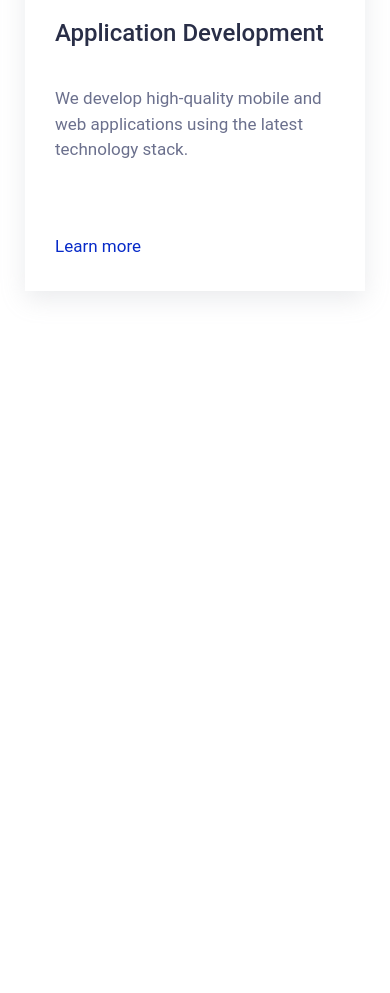
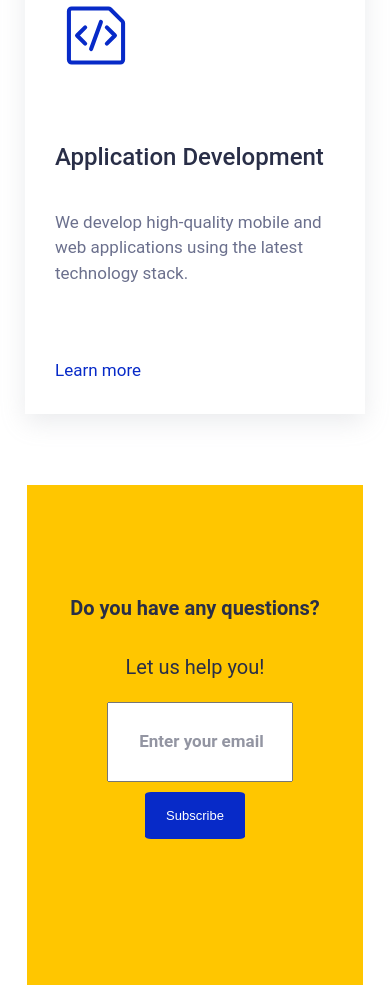
Before and after one commit to NataliaChueco/ironhack-mid-term-project, a plain HTML site: page index.html in a window 390 px wide. Shown: the part 4243-5236 px from the top of the page. Before the commit the page ends 4572 px from the top, so only its background shows below. Drawn offline with nearby package versions, Linux system fonts and the light colour scheme.

Commit message:
questions section

```diff
--- a/index.html
+++ b/index.html
@@ -155,7 +155,7 @@
         </div>
       </div>
     </section>
-<!--   SERVICES SECTION-->
+<!-- SERVICES SECTION -->
   <section class="services flex">
     <h3> Our Services</h3>
     <div class="services__cards flex">
@@ -185,6 +185,25 @@
       </div>
     </div>
   </section>
+
+  <!-- QUESTIONS SECTION -->
+  <section class="questions flex">
+    <h3> Do you have any questions?</h3>
+    <p class="body_intro_regular">Let us help you!</p>
+      <form class="inline flex">
+        <div class="input-icons">
+            <svg class="icon"width="60" height="60" viewBox="0 -5 30 40"  fill="none" xmlns="http://www.w3.org/2000/svg">
+              <path d="M25 25H5C3.625 25 2.5 23.875 2.5 22.5V7.5C2.5 6.125 3.625 5 5 5H25C26.375 5 27.5 6.125 27.5 7.5V22.5C27.5 23.875 26.375 25 25 25Z" stroke="#292E47" stroke-width="1.25" stroke-miterlimit="10" stroke-linecap="round" stroke-linejoin="round"/>
+              <path d="M25 5H5C3.625 5 2.5 6.125 2.5 7.5L15 16.25L27.5 7.5C27.5 6.125 26.375 5 25 5Z" stroke="#292E47" stroke-width="1.25" stroke-miterlimit="10" stroke-linecap="round"/>
+            </svg>
+            <input type="email" id="email"
+       pattern=".+@globex\.com" size="30" placeholder="Enter your email" required>
+        </div>
+        <button type="submit"><a href="#">Subscribe </a> </button>
+  </form>
+
+
+  </section>
 <script src="/ironhack-mid-term-project/js/nav.js"></script>
 </body>
 
--- a/styles/layout/_projects.scss
+++ b/styles/layout/_projects.scss
@@ -1,6 +1,6 @@
 .projects{
     flex-direction: column;
-    padding: 4% 10%;
+    padding: 15% 10%;
 
     &__cards{
         flex-wrap: wrap;
--- /dev/null
+++ b/styles/layout/_questions.scss
@@ -0,0 +1,158 @@
+.questions{
+    background-color: $highlight-color;
+    height: 500px;
+    flex-direction: column;
+    width: 90%;
+    margin-left: 5%;
+    padding-top: 80px;
+    align-items: center;
+
+    & h3{
+        margin-bottom: 20px;
+        text-align: center;
+    }
+    & p{
+        margin-top:0;
+        text-align: center;
+    }
+}
+
+
+
+.inline{
+    margin: 30px;
+    width: 80%;
+
+    & button{
+        height: 80px;
+        width: 30%;
+
+        & a{
+            color:$white;
+            font-size: 17px;
+            font-weight: 500;
+        }
+    }
+
+}
+
+
+.input-icons {
+    margin-bottom: 10px;
+    display: flex;
+    align-items: center;
+    width: 70%;
+
+    & svg{
+        position: absolute;
+    }
+
+    & input[type=email] {
+        padding-left: 105px;
+        font-size: 17px;
+        font-family: "Roboto";
+    }
+
+    & input{
+        height: 80px;
+        width: 100%;
+        margin-right: 20px;
+        margin-left: 30px;
+
+        &::placeholder {
+            font-weight: bold;
+            opacity: .5;
+            color:$text-color;
+            font-family: "Roboto";
+            font-size: 17px;
+            padding: 10px;
+        }
+
+    }
+
+
+}
+
+
+.icon {
+    padding: 10px;
+    min-width: 40px;
+    margin-left: 45px;
+}
+
+.input-field {
+    width: 100%;
+    padding: 10px;
+    text-align: center;
+    margin-bottom: 3px;
+}
+
+@media screen and (max-width: 705px) {
+    .questions{
+
+        & h3{
+            font-size: 30px;
+        }
+    }
+}
+
+@media screen and (max-width: 640px) {
+    .questions{
+
+        & h3{
+            font-size: 30px;
+        }
+    }
+
+    .input-icons{
+
+        & svg{
+            display:none;
+        }
+
+        & input[type=email] {
+            padding-left: 30px;
+            font-size: 13px;
+            font-family: "Roboto";
+        }
+
+        & input{
+            &::placeholder {
+                padding:0;
+            }
+
+        }
+    }
+
+}
+
+@media screen and (max-width: 480px) {
+
+    .inline{
+        flex-direction: column;
+        align-items: center;
+        margin:0;
+        width: 100%;
+
+        & button{
+            height: 47px;
+            border-radius:6%;
+
+            & a{
+                font-size: 13px;
+            }
+        }
+    }
+
+    .questions{
+
+        & h3{
+            font-size: 20px;
+        }
+
+    }
+
+
+
+
+}
--- a/styles/layout/_services.scss
+++ b/styles/layout/_services.scss
@@ -1,6 +1,6 @@
 .services{
     flex-direction: column;
-    padding: 4% 10%;
+    padding: 15% 10%;
 
     &__cards{
         flex-wrap: wrap;
--- a/styles/main.sass
+++ b/styles/main.sass
@@ -12,6 +12,8 @@
 @import 'layout/projects'
 @import 'layout/testimonial'
 @import 'layout/services'
+@import 'layout/questions'
+@import 'layout/footer'
 
 // Components
 @import 'components/hamburguer'
```
Also changed, not shown: styles/layout/_footer.scss (added), styles/main.css, 1 other file.
